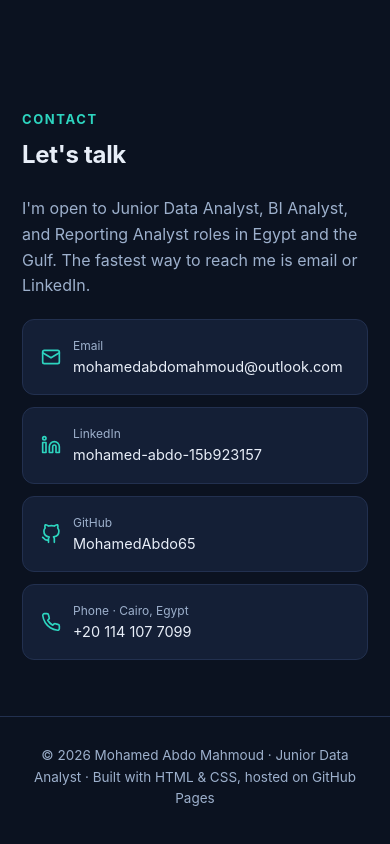
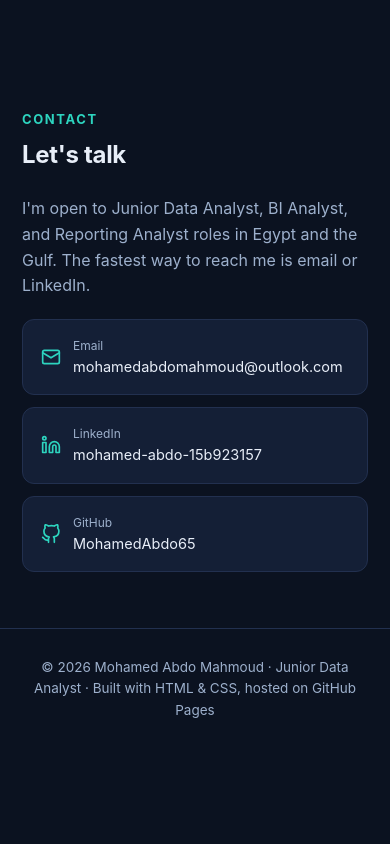
Before and after one commit to MohamedAbdo65/MohamedAbdo65.github.io, a plain HTML site: page index.html in a window 390 px wide. Shown: the part 8203-9047 px from the top of the page. After the commit the page ends 8965 px from the top, so only its background shows below. Drawn offline with Linux system fonts and the light colour scheme.

Commit message:
Remove phone number from contact section
Removed phone contact card from the index.html file.

```diff
--- a/index.html
+++ b/index.html
@@ -398,10 +398,6 @@
           <svg width="20" height="20" viewBox="0 0 24 24" fill="none" stroke="#2dd4bf" stroke-width="2" stroke-linecap="round" stroke-linejoin="round"><path d="M9 19c-5 1.5-5-2.5-7-3m14 6v-3.87a3.37 3.37 0 0 0-.94-2.61c3.14-.35 6.44-1.54 6.44-7A5.44 5.44 0 0 0 20 4.77 5.07 5.07 0 0 0 19.91 1S18.73.65 16 2.48a13.38 13.38 0 0 0-7 0C6.27.65 5.09 1 5.09 1A5.07 5.07 0 0 0 5 4.77a5.44 5.44 0 0 0-1.5 3.78c0 5.42 3.3 6.61 6.44 7A3.37 3.37 0 0 0 9 18.13V22"/></svg>
           <span><span class="label">GitHub</span>MohamedAbdo65</span>
         </a>
-        <a class="contact-card" href="tel:+201141077099">
-          <svg width="20" height="20" viewBox="0 0 24 24" fill="none" stroke="#2dd4bf" stroke-width="2" stroke-linecap="round" stroke-linejoin="round"><path d="M22 16.92v3a2 2 0 0 1-2.18 2 19.79 19.79 0 0 1-8.63-3.07 19.5 19.5 0 0 1-6-6 19.79 19.79 0 0 1-3.07-8.67A2 2 0 0 1 4.11 2h3a2 2 0 0 1 2 1.72c.13.96.36 1.9.7 2.81a2 2 0 0 1-.45 2.11L8.09 9.91a16 16 0 0 0 6 6l1.27-1.27a2 2 0 0 1 2.11-.45c.91.34 1.85.57 2.81.7A2 2 0 0 1 22 16.92z"/></svg>
-          <span><span class="label">Phone · Cairo, Egypt</span>+20 114 107 7099</span>
-        </a>
       </div>
     </div>
   </section>
```
